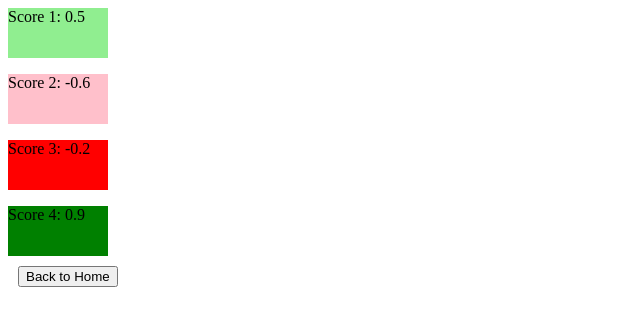
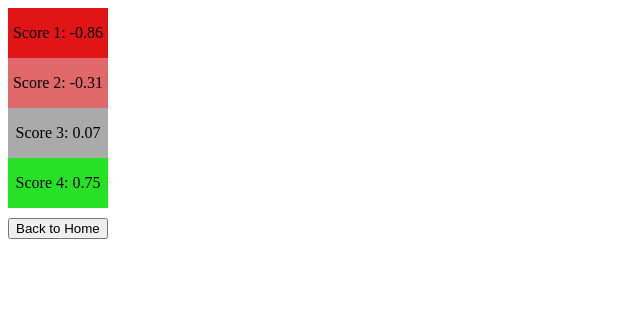
Before and after one commit to UNT-CSCE5214/project-repository-team_iowa, a Flask app: template Flask/steamapp/templates/output.html in a window 1280 px wide. Shown: the top 326 px of the page, without its empty margins (0-640 px from the left). Run offline with Flask 2, Linux system fonts and the light colour scheme; the template is opened without the code that fills it, so the values that code supplies are empty.

Commit message:
More CSS
Moved outputStyle.css to the static folder so Flask can see it

Added some nifty logic to generate an RGB color based on score

Made the output a table so I could center the dang text

```diff
--- a/Flask/steamapp/__init__.py
+++ b/Flask/steamapp/__init__.py
@@ -1,6 +1,34 @@
 from flask import Flask, redirect, url_for, request, render_template, session
 app = Flask(__name__)
 app.secret_key = 'dev'
+
+def scoreColor(score):
+    # error handling
+    if score < -1 or score > 1:
+        return 'DeepPink'
+    else:
+        # some really funky math to get a good-looking gradient
+
+        # if score is within neutral range, map from rgb(100,100,100) at 0.0 to rgb(200,200,200) at +/-0.1
+        if score >= -0.1 and score <= 0.1:
+            B = 100 + abs(score)*1000
+        # otherwise, B=0 at +/-1, and linearly ramps to 135 at +/-0.1
+        else:
+            B = (1-abs(score))*150
+        # if within neutral range, make the color grey
+        if score <= 0.1:
+            G = B
+        # if score above the neutral threshold, max out the green value
+        else:
+            G = 225
+        # if within neutral range, make the color grey
+        if score >= -0.1:
+            R = B
+        # if score below the neutral threshold, max out the red value
+        else:
+            R = 225
+
+        return f'rgb({R},{G},{B})'
 
 @app.route('/success/')
 def success():
@@ -22,7 +50,11 @@ def home():
 
 @app.context_processor
 def getScores():
-    return {'score1':0.5,'score2':-0.6,'score3':-0.2,'score4':0.9}
+    score1 = -0.86
+    score2 = -0.31
+    score3 = 0.07
+    score4 = 0.75
+    return {'score1':score1,'score1_color':scoreColor(score1),'score2':score2,'score2_color':scoreColor(score2),'score3':score3,'score3_color':scoreColor(score3),'score4':score4,'score4_color':scoreColor(score4)}
 
 @app.route('/')
 def main():
--- /dev/null
+++ b/Flask/steamapp/static/css/outputStyle.css
@@ -0,0 +1,31 @@
+.tr {
+	display:table-row
+}
+#score1 {
+	width: 100px;
+	height: 50px;
+	display: table-cell;
+	text-align: center;
+	vertical-align: middle;
+}
+#score2 {
+	width: 100px;
+	height: 50px;
+	display: table-cell;
+	text-align: center;
+	vertical-align: middle;
+}
+#score3 {
+	width: 100px;
+	height: 50px;
+	display: table-cell;
+	text-align: center;
+	vertical-align: middle;
+}
+#score4 {
+	width: 100px;
+	height: 50px;
+	display: table-cell;
+	text-align: center;
+	vertical-align: middle;
+}
--- a/Flask/steamapp/templates/output.html
+++ b/Flask/steamapp/templates/output.html
@@ -1,22 +1,30 @@
 <html>
     <head>
-		<link rel="stylesheet" href="outputStyle.css">
+		<link rel="stylesheet" href="{{ url_for('static', filename='css/outputStyle.css') }}">
 	</head>
     <body>
-		<div id='score1'>
-			<p>Score 1: {{ score1 }}</p>
+		<div class="tr">
+			<div style="background-color:{{ score1_color }}" id='score1'>
+				<p>Score 1: {{ score1 }}</p>
+			</div>
 		</div>
-		<div id='score2'>
-			<p>Score 2: {{ score2 }}</p>
+		<div class="tr">
+			<div style="background-color:{{ score2_color }}" id='score2'>
+				<p>Score 2: {{ score2 }}</p>
+			</div>
 		</div>
-		<div id='score3'>
-			<p>Score 3: {{ score3 }}</p>
+		<div class="tr">
+			<div style="background-color:{{ score3_color }}" id='score3'>
+				<p>Score 3: {{ score3 }}</p>
+			</div>
 		</div>
-		<div id='score4'>
-			<p>Score 4: {{ score4 }}</p>
+		<div class="tr">
+			<div style="background-color:{{ score4_color }}" id='score4'>
+				<p>Score 4: {{ score4 }}</p>
+			</div>
 		</div>
 		<form action="http://127.0.0.1:5000">
-			<input style="margin:10px" type="submit" value="Back to Home" />
+			<input style="margin-top:10px" type="submit" value="Back to Home" />
 		</form>
     </body>
 </html>
--- a/Flask/steamapp/templates/outputStyle.css
+++ /dev/null
@@ -1,20 +0,0 @@
-#score1 {
-	width: 100px;
-	height: 50px;
-	background-color: lightgreen;
-}
-#score2 {
-	width: 100px;
-	height: 50px;
-	background-color: pink;
-}
-#score3 {
-	width: 100px;
-	height: 50px;
-	background-color: red;
-}
-#score4 {
-	width: 100px;
-	height: 50px;
-	background-color: green;
-}
```
